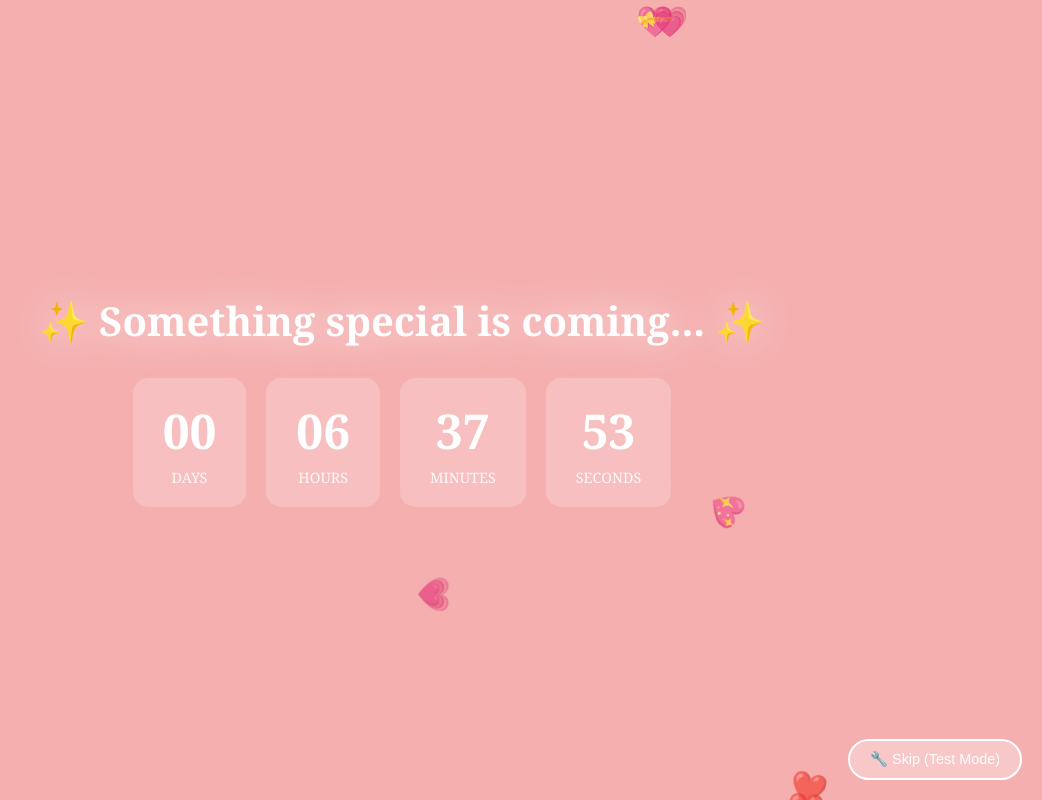
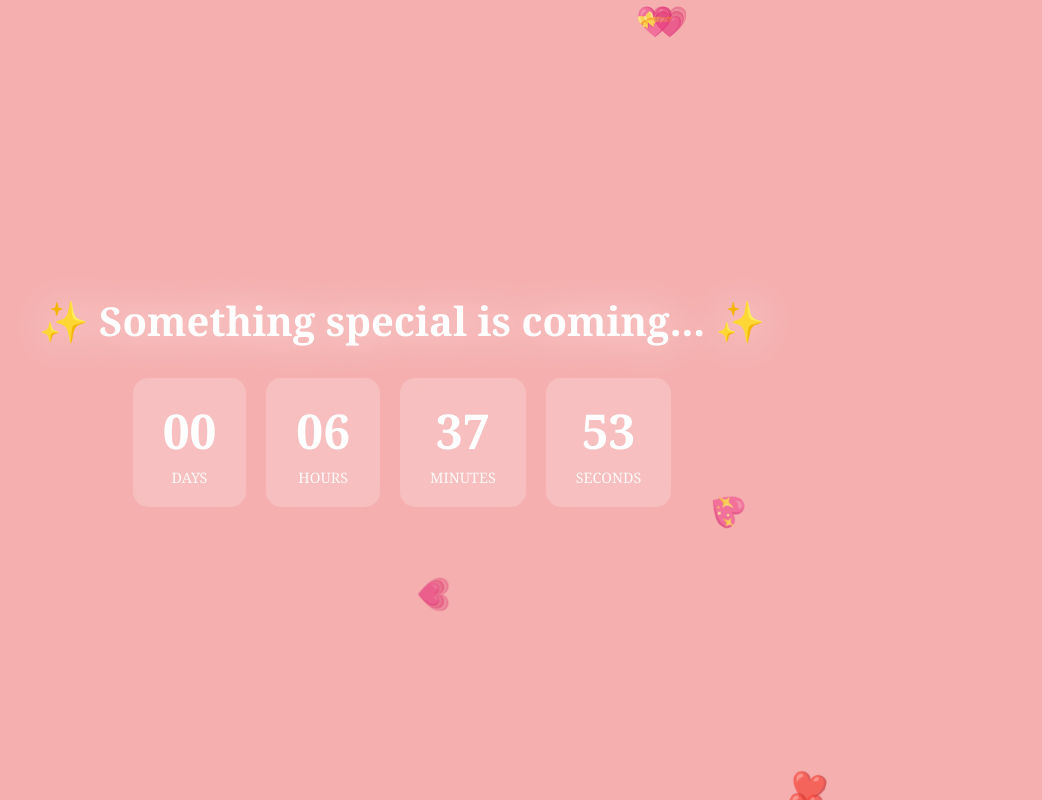
Before and after one commit to ahadhuss3in/website, a plain HTML site: page index.html in a window 1280 px wide. Shown: the whole page, without its empty margins (238-1280 px from the left). Drawn offline with Linux system fonts and the light colour scheme.

Commit message:
removed test features

```diff
--- a/index.html
+++ b/index.html
@@ -32,28 +32,6 @@
             text-align: center;
             z-index: 10;
             padding: 20px;
-        }
-
-        /* Bypass button for testing */
-        .bypass-btn {
-            position: fixed;
-            bottom: 20px;
-            right: 20px;
-            background: rgba(255, 255, 255, 0.3);
-            color: white;
-            padding: 10px 20px;
-            border: 2px solid white;
-            border-radius: 25px;
-            cursor: pointer;
-            font-size: 0.9em;
-            z-index: 1000;
-            transition: all 0.3s;
-            backdrop-filter: blur(5px);
-        }
-
-        .bypass-btn:hover {
-            background: rgba(255, 255, 255, 0.5);
-            transform: scale(1.05);
         }
 
         .countdown-title {
@@ -985,9 +963,6 @@
     <div id="page1">
         <div class="floating-hearts" id="floatingHearts"></div>
 
-        <!-- Bypass button for testing -->
-        <button class="bypass-btn" onclick="bypassCountdown()">🔧 Skip (Test Mode)</button>
-
         <div class="countdown-container" id="countdownContainer">
             <h1 class="countdown-title">✨ Something special is coming... ✨</h1>
             <div class="countdown-timer" id="countdownTimer">
@@ -1197,13 +1172,6 @@ trust and love on me. I will show you how beautiful this life is when you spend
         }
 
         createFloatingHearts();
-
-        // ==================== BYPASS FOR TESTING ====================
-        function bypassCountdown() {
-            document.getElementById('countdownContainer').style.display = 'none';
-            document.getElementById('celebrationMessage').style.display = 'block';
-            createConfetti();
-        }
 
         // ==================== NAVIGATION ====================
         function goToPage2() {
```
